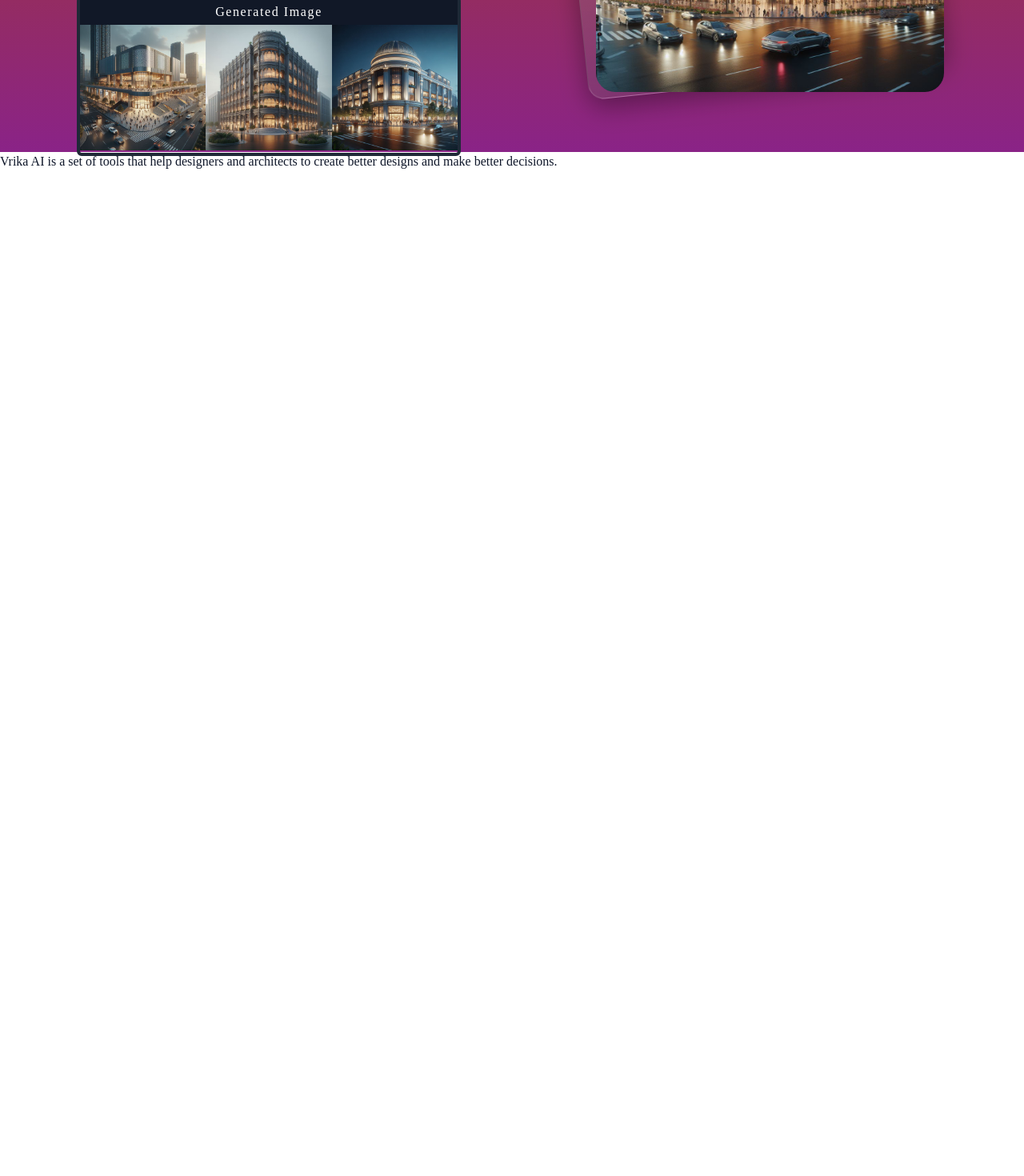
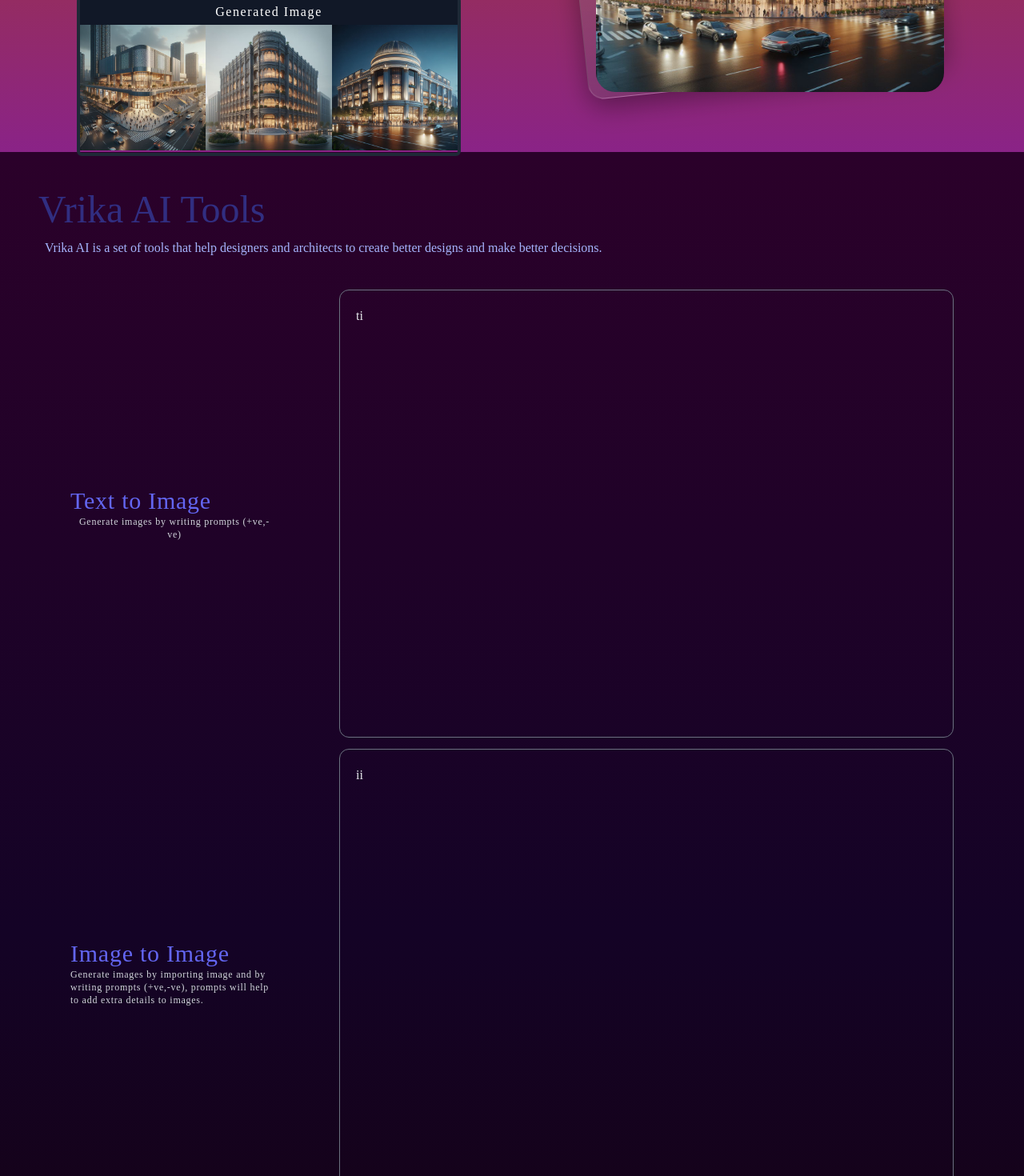
Before and after one commit to Prashantkry/Vrika-AI, a React (Vite) app in the folder client/: page / in a window 1280 px wide. Shown: the part 1330-2800 px from the top of the page at 80% size. Before the commit the page ends 1544 px from the top, so only its background shows below. Built offline with nearby package versions, Linux system fonts and the light colour scheme; no server answers; a web font is replaced by a local one.

Commit message:
structure of features page made

```diff
--- a/client/src/App.css
+++ b/client/src/App.css
@@ -157,6 +157,12 @@
   /* background: -webkit-linear-gradient(to right, #2e98b8, #f135e4, #bb901b); */
   background: linear-gradient(#390570, #9d3442, #8a2387);
 }
+
+.mainBgF {
+  /* background: #8a2387; */
+  /* background: -webkit-linear-gradient(to right, #2e98b8, #f135e4, #bb901b); */
+  background: linear-gradient(#2b012a,#140326, #170104);
+}
 .div1 {
   filter: blur(0.5px);
 }
--- a/client/src/components/Features.jsx
+++ b/client/src/components/Features.jsx
@@ -3,12 +3,58 @@
 const Features = () => {
   return (
     <>
-      <div>
+      <div className="mainBgF h-fit p-12">
+        {/* heading and its sub heading */}
         <div>
-          <p>
+          <p className=" text-indigo-900 text-5xl font-sans">Vrika AI Tools</p>
+          <p className="text-indigo-300 ml-2 mt-3">
             Vrika AI is a set of tools that help designers and architects to
             create better designs and make better decisions.
           </p>
+        </div>
+
+        {/* content and its dashboard */}
+        <div className="flex items-center justify-around border-0 mt-10">
+          {/* content */}
+          <button className="text-indigo-500 w-[20vw] flex flex-col items-start justify-start text-3xl font-normal font-sans my-[30vh] tracking-wide">
+            Text to Image
+            <p className="text-gray-300 text-xs ml-1">
+              Generate images by writing prompts (+ve,-ve)
+            </p>
+          </button>
+          {/* dashboard of tools representations */}
+          <div className="h-[70vh] text-gray-200 w-[60vw] border border-gray-500 rounded-xl p-5">
+            <div className="">ti</div>
+          </div>
+        </div>
+        <div className="flex items-center justify-around border-0 mt-3">
+          {/* content */}
+          <button className="text-indigo-500 w-[20vw] flex flex-col items-start justify-start text-3xl font-normal font-sans my-[30vh] tracking-wide">
+            Image to Image
+            <p className="text-gray-300 text-xs text-left">
+              Generate images by importing image and by writing prompts
+              (+ve,-ve), prompts will help to add extra details to images.
+            </p>
+          </button>
+          {/* dashboard of tools representations */}
+          <div className="h-[70vh] text-gray-200 w-[60vw] border border-gray-500 rounded-xl p-5">
+            <div className="">ii</div>
+          </div>
+        </div>
+        <div className="flex items-center justify-around border-0 mt-3">
+          {/* content */}
+          <button className="text-indigo-500 w-[20vw] flex flex-col items-start justify-start text-3xl font-normal font-sans my-[30vh] tracking-wide">
+            3-D model to Image
+            <p className="text-gray-300 text-xs text-left">
+              Generate images by importing 3-D model after that capture any
+              scene of model and then by writing prompts (+ve,-ve), prompts will
+              help to add extra details to images.
+            </p>
+          </button>
+          {/* dashboard of tools representations */}
+          <div className="h-[70vh] text-gray-200 w-[60vw] border border-gray-500 rounded-xl p-5">
+            <div className="">3di</div>
+          </div>
         </div>
       </div>
     </>
```
